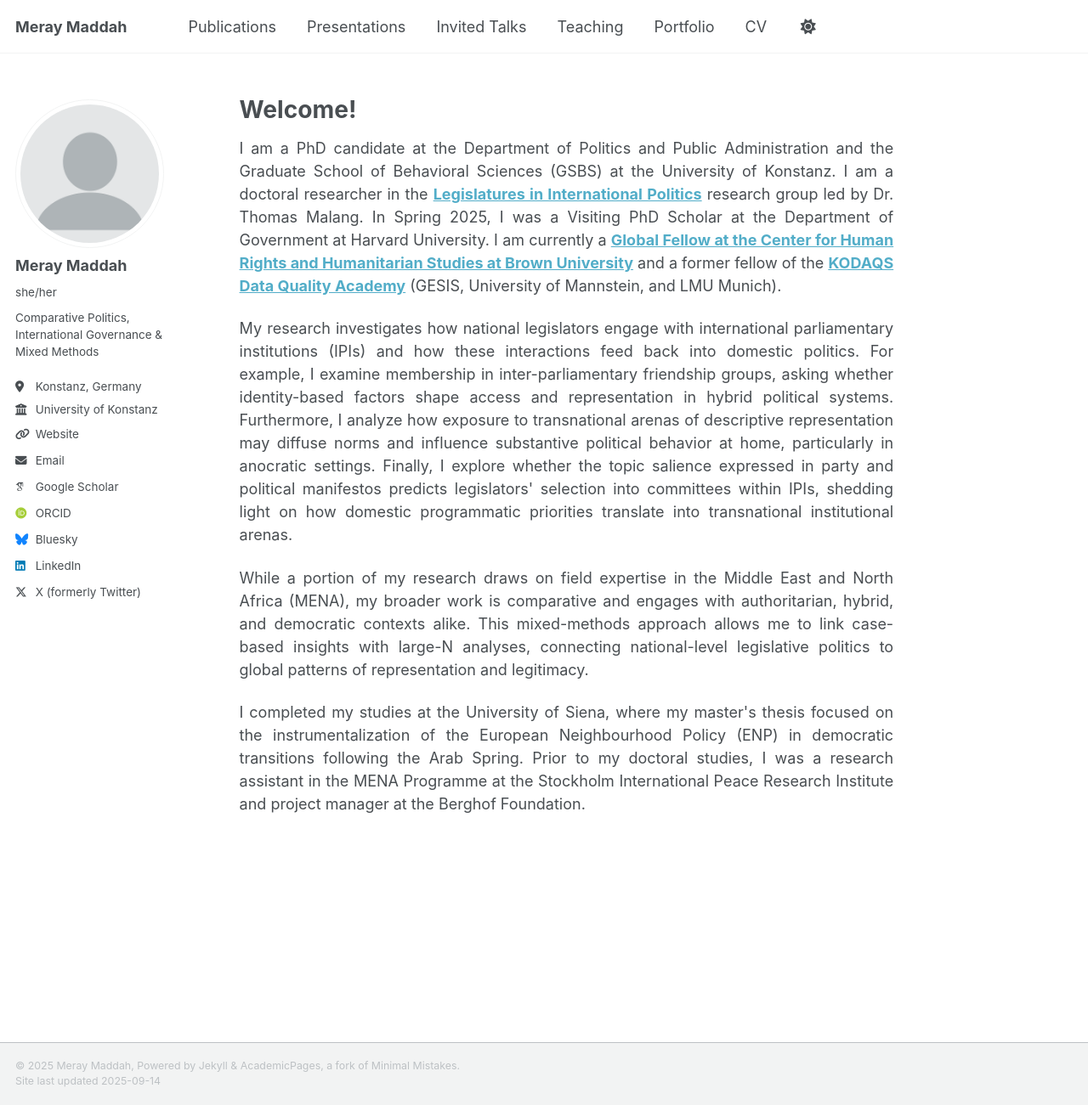
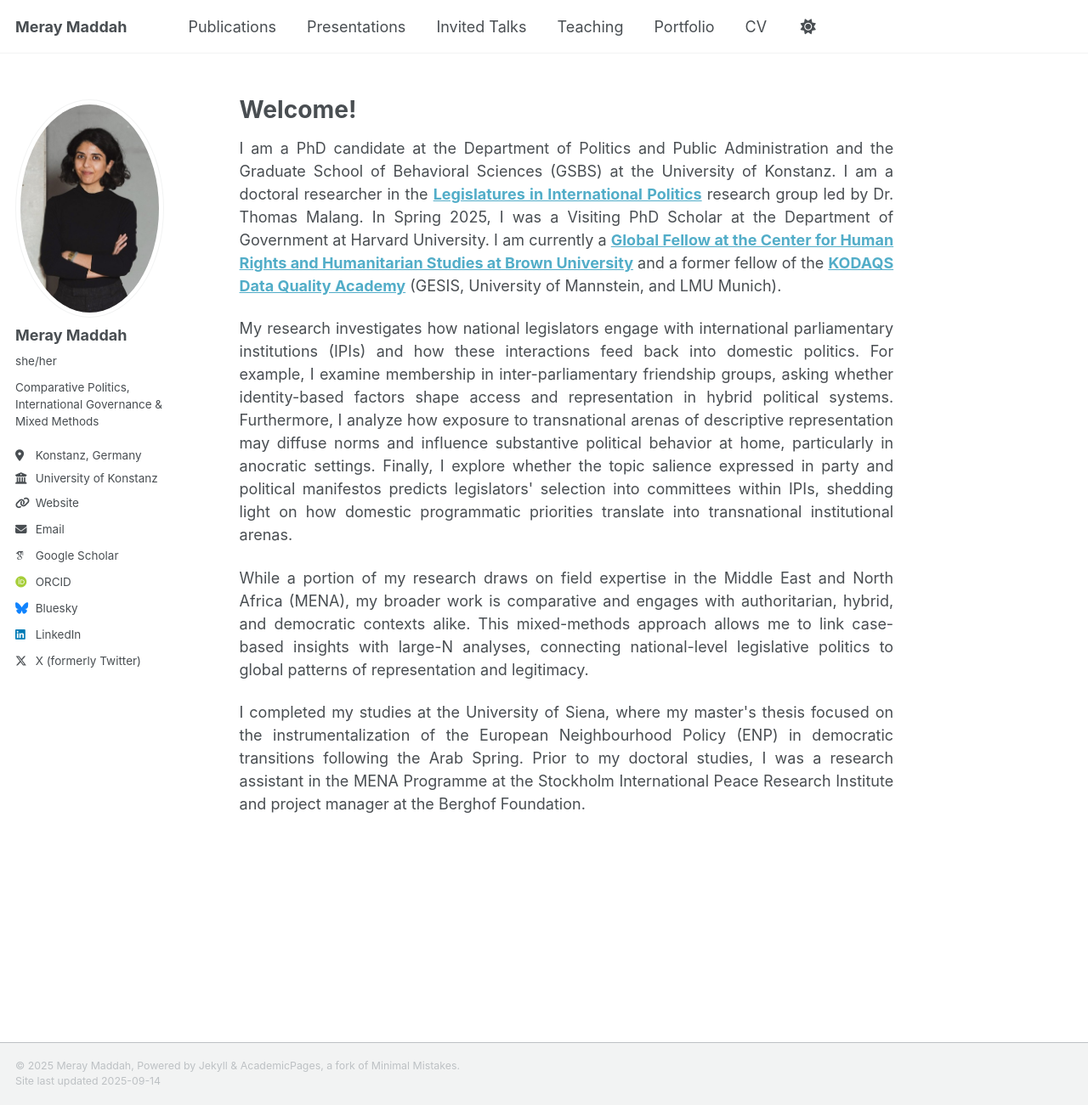
Before and after one commit to MerayMaddah/meraymaddah.github.io, a Jekyll site: the page built from _pages/about.md, in a window 1280 px wide and 1301 px high. Shown: the whole window at 85% size. Built offline with Jekyll 4.4.1, drawn with Linux system fonts in a browser that asks for light colours; some web fonts are replaced; a script that is not in the unit is left out.

Commit message:
Update _config.yml

```diff
--- a/_config.yml
+++ b/_config.yml
@@ -18,7 +18,7 @@ repository               : "meraymaddah/meraymaddah.github.io"
 
 # Site Author
 author:
-  avatar   : "profile.png"
+  avatar   : "MM.jpg"
   name     : "Meray Maddah"
   pronouns : "she/her"
   bio      : "Comparative Politics, International Governance & Mixed Methods"
```
